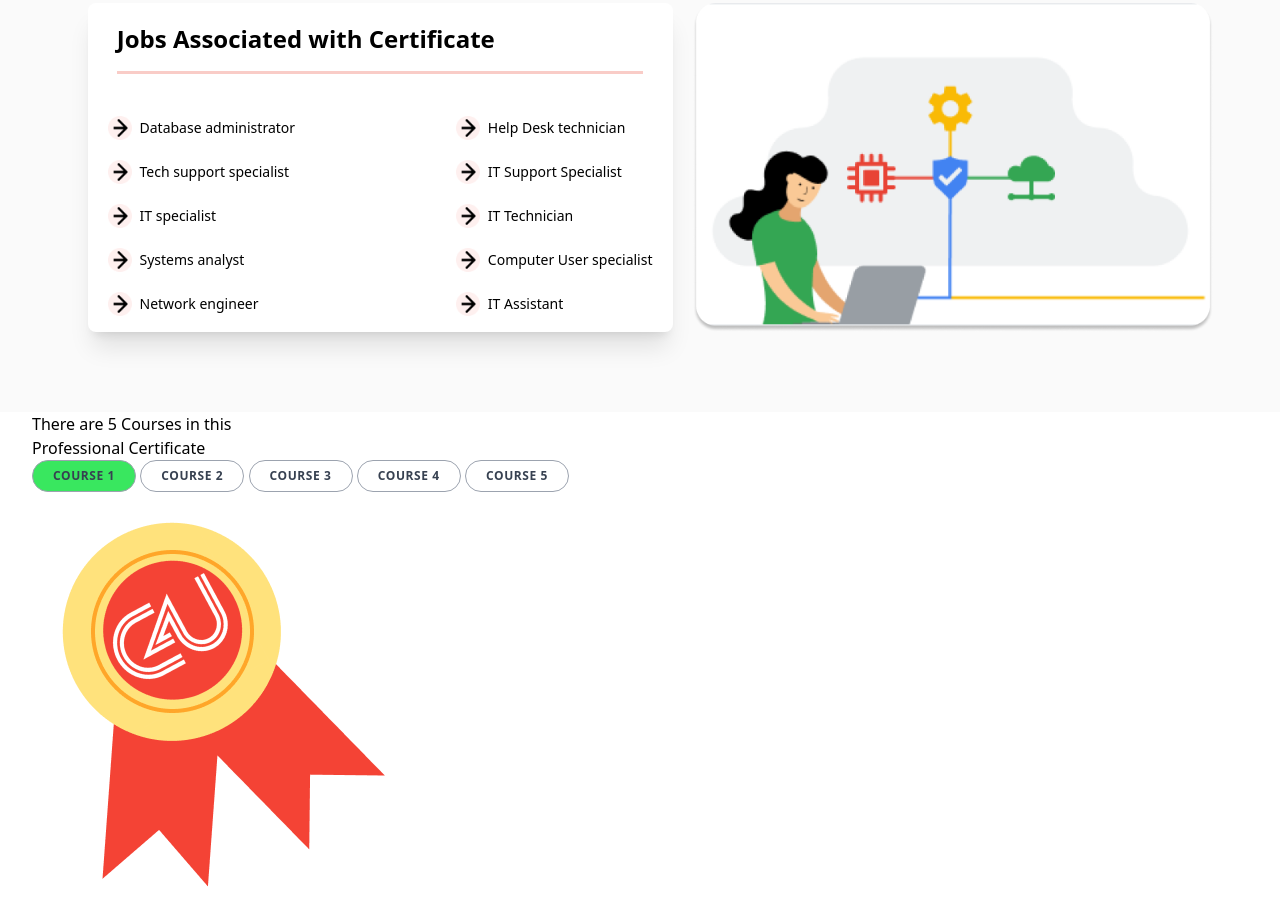
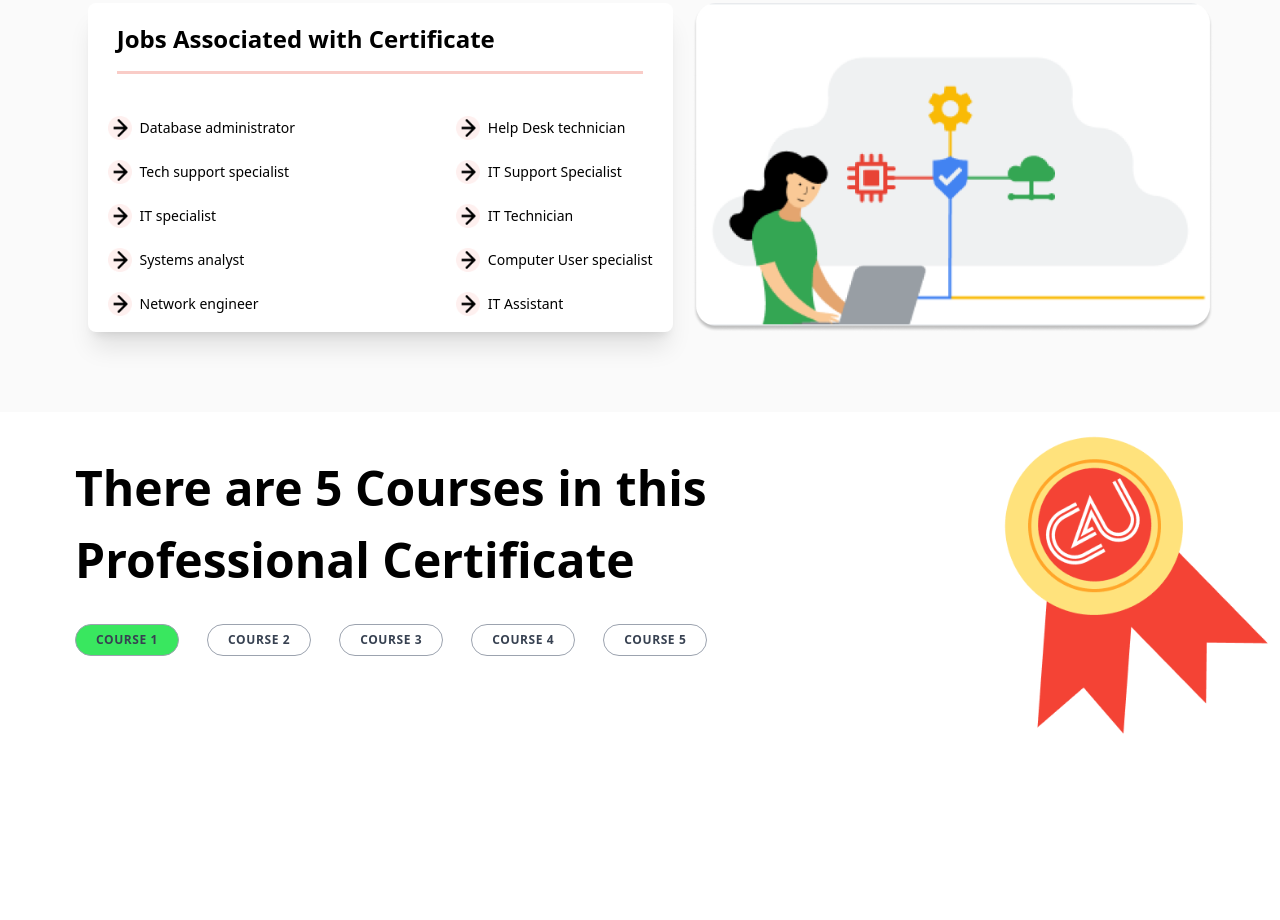
Before and after one commit to Istiak96/Tailwind_Assignment, a website built with Vite: page index.html in a window 1280 px wide. Shown: the part 1466-2386 px from the top of the page. After the commit the page ends 2227 px from the top, so only its background shows below. Built offline with nearby package versions, Linux system fonts and the light colour scheme.

Commit message:
couse section half design added

```diff
--- a/index.html
+++ b/index.html
@@ -223,20 +223,23 @@
 
   <!-- Course Section -->
 
-  <section class="relative">
-    <div class="container w-[95%] mx-auto">
-      <div>
-        There are 5 Courses in this <br> Professional Certificate
-      </div>
-      <div>
-        <button class="border bg-[#39e75f] border-gray-400 rounded-full text-[12px] py-1.5 px-5 tracking-wider font-semibold text-gray-700">COURSE 1</button>
-        <button class="border border-gray-400 rounded-full text-[12px] py-1.5 px-5 tracking-wider font-semibold text-gray-700">COURSE 2</button>
-        <button class="border border-gray-400 rounded-full text-[12px] py-1.5 px-5 tracking-wider font-semibold text-gray-700">COURSE 3</button>
-        <button class="border border-gray-400 rounded-full text-[12px] py-1.5 px-5 tracking-wider font-semibold text-gray-700">COURSE 4</button>
-        <button class="border border-gray-400 rounded-full text-[12px] py-1.5 px-5 tracking-wider font-semibold text-gray-700">COURSE 5</button>
-      </div>
+  <section class="relative py-10">
+    <div class="container flex md:inline-block justify-evenly flex-col w-[95%] md:w-[800px] lg:w-[1000px] xl:w-[1300px] px-[75px] md:mx-auto">
 
-      <img src="img/Group 238902.png" class="absolute" alt="">
+        <div>
+          <div class="text-[22px] md:text-5xl md:leading-[1.5] font-semibold leading-[1.5]">
+            There are 5 Courses in this <br> Professional Certificate
+          </div>
+          <div class="my-5 md:flex md:gap-7">
+            <button class="border mt-2 bg-[#39e75f] border-gray-400 rounded-full text-[12px] py-1.5 px-5 tracking-wider font-semibold text-gray-700">COURSE 1</button>
+            <button class="border mt-2 border-gray-400 rounded-full text-[12px] py-1.5 px-5 tracking-wider font-semibold text-gray-700">COURSE 2</button>
+            <button class="border mt-2 border-gray-400 rounded-full text-[12px] py-1.5 px-5 tracking-wider font-semibold text-gray-700">COURSE 3</button>
+            <button class="border mt-2 border-gray-400 rounded-full text-[12px] py-1.5 px-5 tracking-wider font-semibold text-gray-700">COURSE 4</button>
+            <button class="border mt-2 border-gray-400 rounded-full text-[12px] py-1.5 px-5 tracking-wider font-semibold text-gray-700">COURSE 5</button>
+          </div>
+        </div>
+
+      <img src="img/Group 238902.png" class="w-[150px] md:absolute right-0 top-0 md:w-[250px] lg:w-[300px]" alt="">
 
     </div>
   </section>
```
